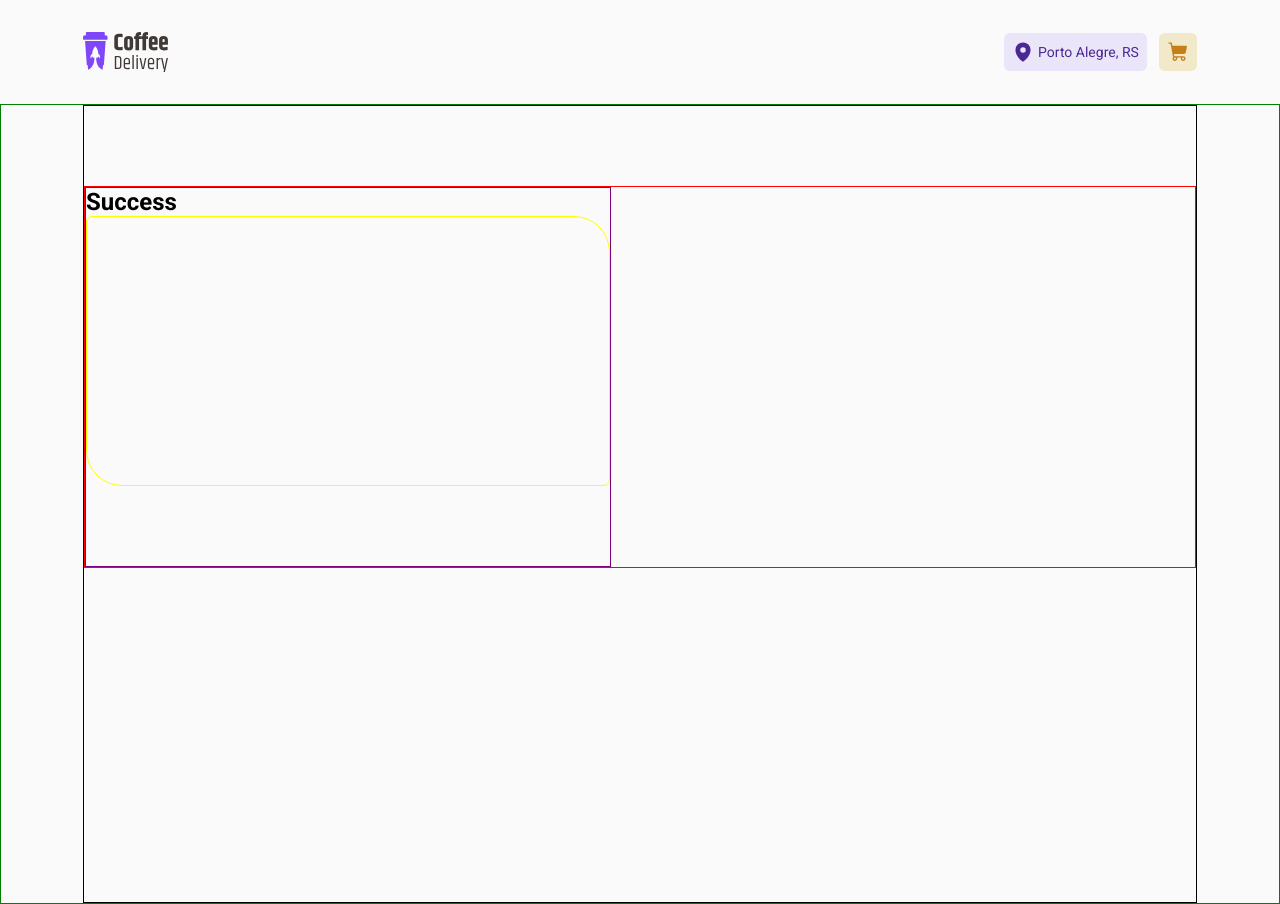
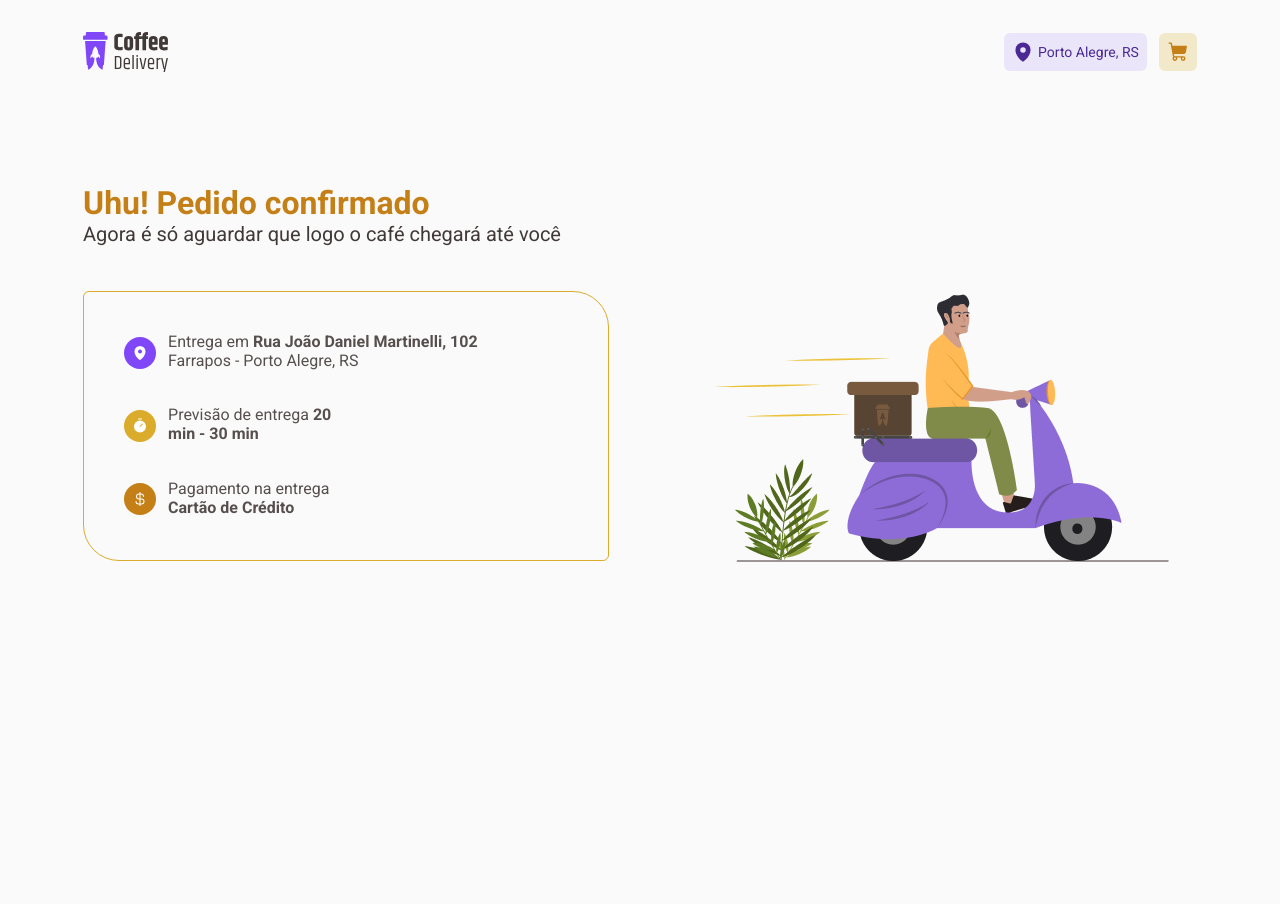
Before and after one commit to fagnersro/coffee-delivey, a React (Vite) app: page /success in a window 1280 px wide. Built offline with nearby package versions, Linux system fonts and the light colour scheme; the HTML template or start-up script is replaced by a standard one.

Commit message:
Aplicattion structure - Page Success

```diff
--- a/src/pages/Success/index.tsx
+++ b/src/pages/Success/index.tsx
@@ -1,8 +1,16 @@
+import { CurrencyDollar, MapPin, Timer } from '@phosphor-icons/react'
+import Ilustration from '../../assets/Illustration.png'
 import {
+  CardDelivery,
+  CardForecast,
+  CardPayment,
   ContainerContentSuccess,
   ContentDow,
+  ContentImage,
   ContentSuccess,
+  I,
   SectionSuccess,
+  WrapperContentDow,
   WrapperSuccess,
 } from './style'
 
@@ -12,9 +20,50 @@ export default function Success() {
       <WrapperSuccess>
         <ContainerContentSuccess>
           <ContentSuccess>
-            <h1>Success</h1>
-            <ContentDow></ContentDow>
+            <h2>Uhu! Pedido confirmado</h2>
+            <p>Agora é só aguardar que logo o café chegará até você</p>
+            <ContentDow>
+              <WrapperContentDow>
+                <CardDelivery>
+                  <I color="purple">
+                    <MapPin weight="fill" />
+                  </I>
+                  <div>
+                    <span>
+                      Entrega em{' '}
+                      <strong>Rua João Daniel Martinelli, 102</strong> Farrapos
+                      - Porto Alegre, RS
+                    </span>
+                  </div>
+                </CardDelivery>
+
+                <CardForecast>
+                  <I color="yellow">
+                    <Timer weight="fill" />
+                  </I>
+                  <div>
+                    <span>
+                      Previsão de entrega <strong>20 min - 30 min</strong>
+                    </span>
+                  </div>
+                </CardForecast>
+
+                <CardPayment>
+                  <I color="darkYellow">
+                    <CurrencyDollar />
+                  </I>
+                  <div>
+                    <span>
+                      Pagamento na entrega <strong>Cartão de Crédito</strong>
+                    </span>
+                  </div>
+                </CardPayment>
+              </WrapperContentDow>
+            </ContentDow>
           </ContentSuccess>
+          <ContentImage>
+            <img src={Ilustration} alt="" />
+          </ContentImage>
         </ContainerContentSuccess>
       </WrapperSuccess>
     </SectionSuccess>
--- a/src/pages/Success/style.ts
+++ b/src/pages/Success/style.ts
@@ -1,7 +1,6 @@
 import { styled } from '../../styles'
 
 export const SectionSuccess = styled('section', {
-  border: '1px solid green',
   display: 'flex',
   justifyContent: 'center',
 
@@ -9,27 +8,155 @@ export const SectionSuccess = styled('section', {
 })
 
 export const WrapperSuccess = styled('div', {
-  border: '1px solid black',
-
   width: '100%',
   maxWidth: '69.622rem',
 })
 
 export const ContainerContentSuccess = styled('div', {
-  border: '1px solid red',
+  display: 'flex',
 
   marginTop: '5rem',
   height: '23.875rem',
 })
 
 export const ContentSuccess = styled('div', {
-  border: '1px solid purple',
   height: '100%',
   width: '32.875rem',
+
+  h2: {
+    color: '$yellowDark',
+    fontFamily: 'Baloo 2',
+    fontStyle: 'normal',
+    fontWeight: 800,
+    fontSize: '2rem',
+  },
+
+  p: {
+    color: '$baseSubtitle',
+    fontFamily: 'Roboto',
+    fontStyle: 'normal',
+    fontWeight: 400,
+    fontSize: '1.25rem',
+    marginBottom: '2.813rem',
+  },
 })
 
 export const ContentDow = styled('div', {
-  border: '1px solid yellow',
+  border: '1px solid #DBAC2C',
   borderRadius: '6px 36px',
+
+  display: 'flex',
+  alignItems: 'center',
+
   height: '16.875rem',
 })
+
+export const WrapperContentDow = styled('div', {
+  display: 'flex',
+  flexDirection: 'column',
+  gap: '2rem',
+
+  marginLeft: '2.5rem',
+  height: '11.699rem',
+  width: '27.625rem',
+})
+
+export const I = styled('i', {
+  borderRadius: '100%',
+
+  display: 'flex',
+  alignItems: 'center',
+  justifyContent: 'center',
+
+  width: '2rem',
+  height: '2rem',
+
+  svg: {
+    fontSize: '1rem',
+    color: '$white',
+  },
+
+  variants: {
+    color: {
+      purple: {
+        backgroundColor: '$purple',
+      },
+      yellow: {
+        backgroundColor: '$yellow',
+      },
+      darkYellow: {
+        backgroundColor: '$yellowDark',
+      },
+    },
+  },
+})
+
+export const CardDelivery = styled('div', {
+  display: 'flex',
+  alignItems: 'center',
+  gap: '0.75rem',
+
+  height: '2.625rem',
+  width: '100%',
+
+  div: {
+    height: '100%',
+    width: '19.375rem',
+  },
+  span: {
+    color: '$baseText',
+    fontFamily: 'Roboto',
+    fontStyle: 'normal',
+    fontWeight: 400,
+    fontSize: '16px',
+  },
+})
+
+export const CardForecast = styled('div', {
+  display: 'flex',
+  alignItems: 'center',
+  gap: '0.75rem',
+
+  height: '2.625rem',
+  width: '100%',
+
+  div: {
+    height: '100%',
+    width: '10.813rem',
+  },
+  span: {
+    color: '$baseText',
+    fontFamily: 'Roboto',
+    fontStyle: 'normal',
+    fontWeight: 400,
+    fontSize: '16px',
+  },
+})
+
+export const CardPayment = styled('div', {
+  display: 'flex',
+  alignItems: 'center',
+  gap: '0.75rem',
+
+  height: '2.625rem',
+  width: '100%',
+
+  div: {
+    height: '100%',
+    width: '11.813rem',
+  },
+
+  span: {
+    color: '$baseText',
+    fontFamily: 'Roboto',
+    fontStyle: 'normal',
+    fontWeight: 400,
+    fontSize: '16px',
+  },
+})
+
+export const ContentImage = styled('div', {
+  margin: '6.100rem 0 0 5.875rem',
+  height: '18.313rem',
+  width: '30.75rem',
+})
```
Also changed, not shown: src/assets/Illustration.png (added).
